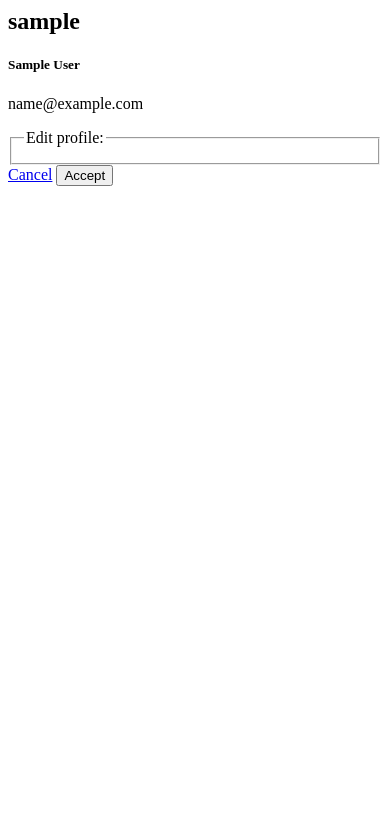
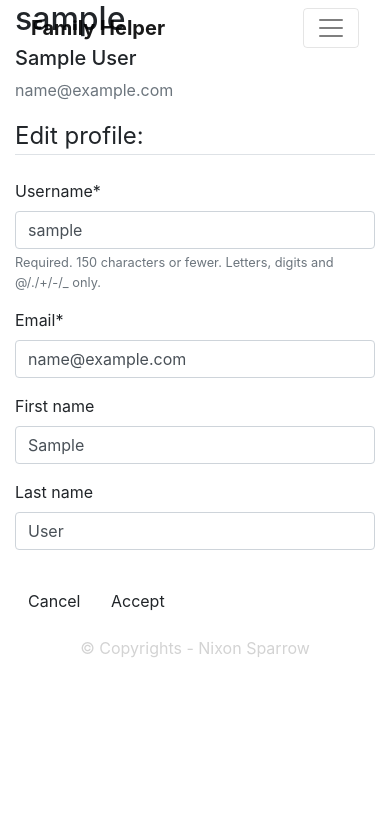
Before and after one commit to nixonsparrow/family_assistant, a Django app: page /profile/edit/ in a window 390 px wide. Shown: the top 827 px of the page. Run offline with Django 3.2, Linux system fonts and the light colour scheme; the visitor is signed in with stand-in values (Sample User, id 1); data comes from the database, SQL or seed files in the repository; parts of the project's set-up code (start-up, migrations or seed data) failed here and were passed over; some libraries are stand-ins or nearby versions.

Commit message:
Started proper tests: functionals and units

```diff
--- a/core/asgi.py
+++ b/core/asgi.py
@@ -11,6 +11,6 @@ import os
 
 from django.core.asgi import get_asgi_application
 
-os.environ.setdefault('DJANGO_SETTINGS_MODULE', 'family_assistant.settings')
+os.environ.setdefault('DJANGO_SETTINGS_MODULE', 'core.settings')
 
 application = get_asgi_application()
--- a/core/urls.py
+++ b/core/urls.py
@@ -17,7 +17,7 @@ from django.contrib import admin
 from django.contrib.auth import views as auth_views
 from django.urls import path, include
 from todo.views import Homepage
-from profiles.views import register
+from profiles.views import RegisterView
 
 
 urlpatterns = [
@@ -28,9 +28,9 @@ urlpatterns = [
     path('profile/', include('profiles.urls')),
 
     # authentication paths
-    path('register/', register, name='register'),
-    path('login/', auth_views.LoginView.as_view(template_name='profiles/login.html'), name='login'),
-    path('logout/', auth_views.LogoutView.as_view(template_name='profiles/logout.html'), name='logout'),
+    path('register/', RegisterView.as_view(), name='register'),
+    path('login/', auth_views.LoginView.as_view(template_name='auth/login.html', extra_context={'extra_title': 'Log In'}), name='login'),
+    path('logout/', auth_views.LogoutView.as_view(template_name='auth/logout.html', extra_context={'extra_title': 'Logout'}), name='logout'),
     path('password-reset/',
          auth_views.PasswordResetView.as_view(template_name='profiles/password_reset.html'),
          name='password_reset'),
--- a/profiles/apps.py
+++ b/profiles/apps.py
@@ -3,3 +3,6 @@ from django.apps import AppConfig
 
 class ProfilesConfig(AppConfig):
     name = 'profiles'
+
+    def ready(self):
+        import profiles.signals
--- /dev/null
+++ b/profiles/forms.py
@@ -0,0 +1,35 @@
+from django import forms
+from django.contrib.auth.models import User
+from django.contrib.auth.forms import UserCreationForm
+from .models import Profile
+
+
+class UserRegisterForm(UserCreationForm):
+    email = forms.EmailField()
+
+    class Meta:
+        model = User
+        fields = ['username', 'email', 'first_name', 'last_name', 'password1', 'password2']
+
+
+class UserUpdateForm(forms.ModelForm):
+    email = forms.EmailField()
+
+    class Meta:
+        model = User
+        fields = ['username', 'email', 'first_name', 'last_name']
+
+
+class ProfileUpdateForm(forms.ModelForm):
+    class Meta:
+        model = Profile
+        fields = ['image']
+
+    def clean_phone(self):
+        if self.cleaned_data.get('phone'):
+            phone = str(self.cleaned_data.get('phone'))
+            if phone[0:2] == '48':
+                phone = phone.replace('48', '')
+            if len(phone) != 9:
+                raise forms.ValidationError('Phone number is not correct.')
+            return phone
--- /dev/null
+++ b/profiles/signals.py
@@ -0,0 +1,15 @@
+from django.db.models.signals import post_save
+from django.contrib.auth.models import User
+from django.dispatch import receiver
+from .models import Profile
+
+
+@receiver(post_save, sender=User)
+def create_profile(sender, instance, created, **kwargs):
+    if created:
+        Profile.objects.create(user=instance)
+
+
+@receiver(post_save, sender=User)
+def save_profile(sender, instance, **kwargs):
+    instance.profile.save()
--- a/profiles/templates/profiles/edit_profile.html
+++ b/profiles/templates/profiles/edit_profile.html
@@ -13,8 +13,7 @@
         {% csrf_token %}
         <fieldset class="form-group">
             <legend class="border-bottom mb-4">Edit profile:</legend>
-            {{ p_form|crispy }}
-            {{ u_form|crispy }}
+            {{ form|crispy }}
         </fieldset>
         <div class="form-group">
             <a type="button" class="btn" href="{% url 'profile' %}">Cancel</a>
--- a/profiles/urls.py
+++ b/profiles/urls.py
@@ -3,6 +3,6 @@ from . import views
 
 
 urlpatterns = [
-    path('', views.profile, name='profile'),
-    path('edit/', views.edit_profile, name='edit-profile'),
+    path('', views.ProfileView.as_view(), name='profile'),
+    path('edit/', views.ProfileUpdateView.as_view(), name='edit-profile'),
 ]
--- a/profiles/views.py
+++ b/profiles/views.py
@@ -1,16 +1,61 @@
-from django.shortcuts import render
-from django.contrib.auth.decorators import login_required
+from django.shortcuts import get_object_or_404
+from django.contrib.auth.mixins import LoginRequiredMixin, UserPassesTestMixin
+from django.views.generic import CreateView, DetailView, UpdateView
+from django.urls import reverse_lazy
+from .forms import UserRegisterForm, UserUpdateForm
+from django.contrib.auth.models import User
 
 
-def register(request):
-    return render(request, 'profiles/register.html', context={'extra_title': 'Register'})
+class RegisterView(CreateView):
+    model = User
+    form_class = UserRegisterForm
+
+    def get_context_data(self, **kwargs):
+        return {
+            'extra_title': 'Register User',
+            'form': self.get_form()
+        }
+
+    def get_success_url(self):
+        return reverse_lazy('homepage')
 
 
-@login_required()
-def profile(request):
-    return render(request, 'profiles/profile.html', context={'extra_title': 'Profile'})
+class ProfileView(LoginRequiredMixin, DetailView):
+    model = User
+    template_name = 'profiles/profile.html'
+
+    def get_context_data(self, **kwargs):
+        return {
+            'extra_title': 'Profile',
+        }
+
+    def get_object(self, **kwargs):
+        return get_object_or_404(User, username=self.request.user.username)
+
+    def test_func(self):
+        if self.request.user == self.get_object():
+            return True
+        return False
 
 
-@login_required()
-def edit_profile(request):
-    return render(request, 'profiles/edit_profile.html', context={'extra_title': 'Edit profile'})
+class ProfileUpdateView(LoginRequiredMixin, UpdateView):
+    model = User
+    template_name = 'profiles/edit_profile.html'
+    form_class = UserUpdateForm
+
+    def get_context_data(self, **kwargs):
+        return {
+            'extra_title': 'Edit Profile',
+            'form': self.get_form()
+        }
+
+    def get_object(self, **kwargs):
+        return get_object_or_404(User, username=self.request.user.username)
+
+    def test_func(self):
+        if self.request.user == self.get_object():
+            return True
+        return False
+
+    def get_success_url(self):
+        return reverse_lazy('profile')
--- /dev/null
+++ b/static/css/main.css
@@ -0,0 +1,9 @@
+body {
+
+}
+
+.nixons_signature {
+    color: lightgray;
+    position: relative;
+    bottom: 0;
+}
--- a/profiles/templates/profiles/register.html
+++ b/templates/auth/user_form.html
@@ -8,9 +8,9 @@
                 <legend class="border-bottom mb-4">Registration</legend>
                 {{ form|crispy }}
             </fieldset>
-
-            <button class="btn" type="submit">Register</button>
-
+            <div class="form-group">
+                <button class="btn" type="submit">Register</button>
+            </div>
         </form>
         <div class="border-top pt-3">
             <small class="text-muted">
--- a/templates/base.html
+++ b/templates/base.html
@@ -1,5 +1,70 @@
-<title>
-Family Helper{% if extra_title %} | {{ extra_title }}{% endif %}
-</title>
-{% block content %}
-{% endblock content %}
+{% load static %}
+<!DOCTYPE html>
+<head>
+    <title>
+        Family Helper{% if extra_title %} | {{ extra_title }}{% endif %}
+    </title>
+
+    <!-- main CSS -->
+    <link rel="stylesheet" type="text/css" href="{% static 'main.css' %}">
+
+    <!-- Bootstrap CSS -->
+    <link rel="stylesheet" href="https://stackpath.bootstrapcdn.com/bootstrap/4.4.1/css/bootstrap.min.css" integrity="sha384-Vkoo8x4CGsO3+Hhxv8T/Q5PaXtkKtu6ug5TOeNV6gBiFeWPGFN9MuhOf23Q9Ifjh" crossorigin="anonymous">
+
+</head>
+
+<!-- HEADER -->
+<body>
+    <header class="site-header" style="opacity:none;">
+      <nav class="navbar navbar-light fixed-top">
+        <div class="container">
+          <a class="navbar-brand mr-4" href="/">
+              <b>Family Helper</b>
+          </a>
+
+          <!-- NAVBAR COLLAPSE -->
+          <button class="navbar-toggler" type="button" data-toggle="collapse" data-target="#navbarToggle" aria-controls="navbarToggle" aria-expanded="false" aria-label="Toggle navigation" id="toggle_button">
+          <span class="navbar-toggler-icon"></span>
+          </button>
+          <div class="collapse navbar-collapse" align="right" id="navbarToggle">
+
+            <!-- Navbar Right Side -->
+            <div class="navbar-nav">
+              {% if user.is_authenticated %}
+                <a class="glow nav-link" href="{% url 'logout' %}" id="menu_logout"><b>Logout</b></a>
+              {% else %}
+                <a class="glow nav-link" style="margin-left: 20px;" href="{% url 'register' %}" id="menu_register"><b>Register</b></a>
+                <a class="glow nav-link" style="margin-left: 20px;" href="{% url 'login' %}" id="menu_log_in"><b>Log in</b></a>
+              {% endif %}
+            </div>
+          </div>
+        </div>
+      </nav>
+    </header>
+
+    <main role="main" class="container">
+      <div class="row">
+        <div class="col-md-8">
+          {% if messages %}
+            {% for message in messages %}
+              <div class="alert alert-{{ message.tags }}" style="overflow-x:auto;">
+                {{ message }}
+              </div>
+            {% endfor %}
+          {% endif %}
+
+          {% block content %}
+          {% endblock %}
+
+        </div>
+      </div>
+    </main>
+
+      <div class="nixons_signature" align="center">
+          © Copyrights - Nixon Sparrow
+      </div>
+
+    <script src="https://code.jquery.com/jquery-3.4.1.slim.min.js" integrity="sha384-J6qa4849blE2+poT4WnyKhv5vZF5SrPo0iEjwBvKU7imGFAV0wwj1yYfoRSJoZ+n" crossorigin="anonymous"></script>
+    <script src="https://cdn.jsdelivr.net/npm/popper.js@1.16.0/dist/umd/popper.min.js" integrity="sha384-Q6E9RHvbIyZFJoft+2mJbHaEWldlvI9IOYy5n3zV9zzTtmI3UksdQRVvoxMfooAo" crossorigin="anonymous"></script>
+    <script src="https://stackpath.bootstrapcdn.com/bootstrap/4.4.1/js/bootstrap.min.js" integrity="sha384-wfSDF2E50Y2D1uUdj0O3uMBJnjuUD4Ih7YwaYd1iqfktj0Uod8GCExl3Og8ifwB6" crossorigin="anonymous"></script>
+</body>
--- a/todo/tests.py
+++ b/todo/tests.py
@@ -9,10 +9,10 @@ class HomePageTestCase(TestCase):
         self.response = self.client.get(reverse_lazy('homepage'))
 
     def test_site_header(self):
-        self.assertContains(self.response, '<title>Family helper</title>')
+        self.assertContains(self.response, 'Family Helper')
 
     def test_template(self):
-        self.assertTemplateUsed(self.response, 'todo/homepage.html')
+        self.assertTemplateUsed(self.response, 'homepage.html')
 
 
 class ToDoTaskListTestCase(TestCase):
```
Also changed, not shown: core/settings.py (+17 -3 lines), tests/tests_functional.py (added, +171 -0 lines), templates/__init__.py (added), templates/auth/login.html (renamed from profiles/templates/profiles/login.html), templates/auth/logout.html (renamed from profiles/templates/profiles/logout.html), tests/__init__.py (added).
